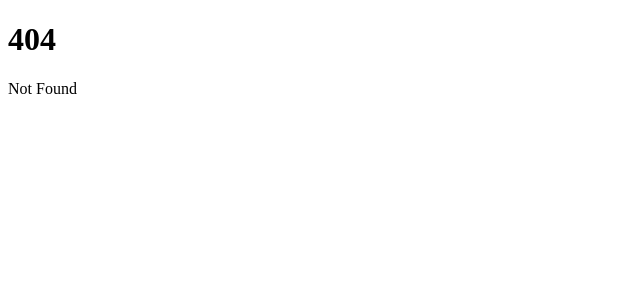
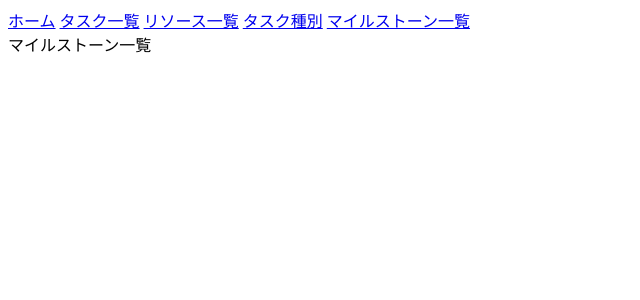
Before and after one commit to jparound30/rusty-project-mng, a SvelteKit app: page /configs/milestones in a window 1280 px wide. Before the commit this address had no page. Shown: the top 300 px of the page, without its empty margins (0-640 px from the left). Built offline with nearby package versions, Linux system fonts and the light colour scheme.

Commit message:
画面遷移できるようにしてみた

```diff
--- /dev/null
+++ b/src/routes/(authed)/+layout.svelte
@@ -0,0 +1,9 @@
+<nav>
+  <a href="/home">ホーム</a>
+  <a href="/tasks">タスク一覧</a>
+  <a href="/resources">リソース一覧</a>
+  <a href="/configs/task-types">タスク種別</a>
+  <a href="/configs/milestones">マイルストーン一覧</a>
+</nav>
+
+<slot></slot>
--- /dev/null
+++ b/src/routes/(authed)/configs/milestones/+page.svelte
@@ -0,0 +1,6 @@
+<script>
+</script>
+
+<div>
+  マイルストーン一覧
+</div>
--- /dev/null
+++ b/src/routes/(authed)/configs/task-types/+page.svelte
@@ -0,0 +1,6 @@
+<script>
+</script>
+
+<div>
+  タスク種別一覧
+</div>
--- /dev/null
+++ b/src/routes/(authed)/resources/+page.svelte
@@ -0,0 +1,6 @@
+<script>
+</script>
+
+<div>
+  リソース一覧
+</div>
--- /dev/null
+++ b/src/routes/(authed)/tasks/+page.svelte
@@ -0,0 +1,6 @@
+<script>
+</script>
+
+<div>
+  タスク一覧
+</div>
--- a/src/routes/+page.ts
+++ b/src/routes/+page.server.ts
@@ -1,6 +1,6 @@
 import { redirect } from '@sveltejs/kit';
 
-/** @type {import('./$types').PageLoad} */
+/** @type {import('./$types').PageServerLoad} */
 export function load({ params }) {
     // TODO キャッシュなどから認証状態を復元したりする
     // TODO とりあえず必ず /login に飛ばす
```
Also changed, not shown: src/routes/(authed)/home/+page.svelte (renamed from src/routes/home/+page.svelte), src/routes/(notauthed)/login/+page.svelte (renamed from src/routes/login/+page.svelte).
